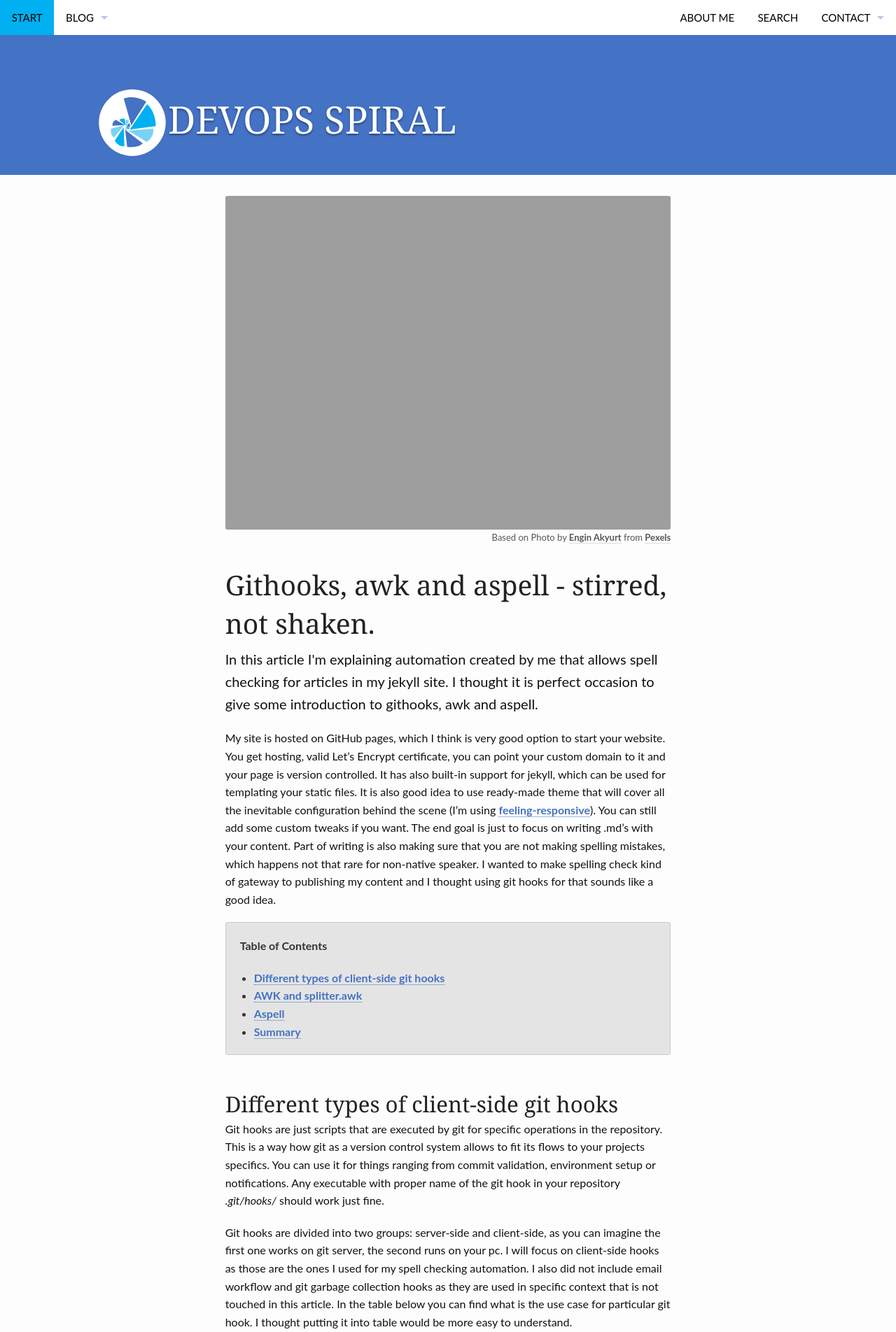
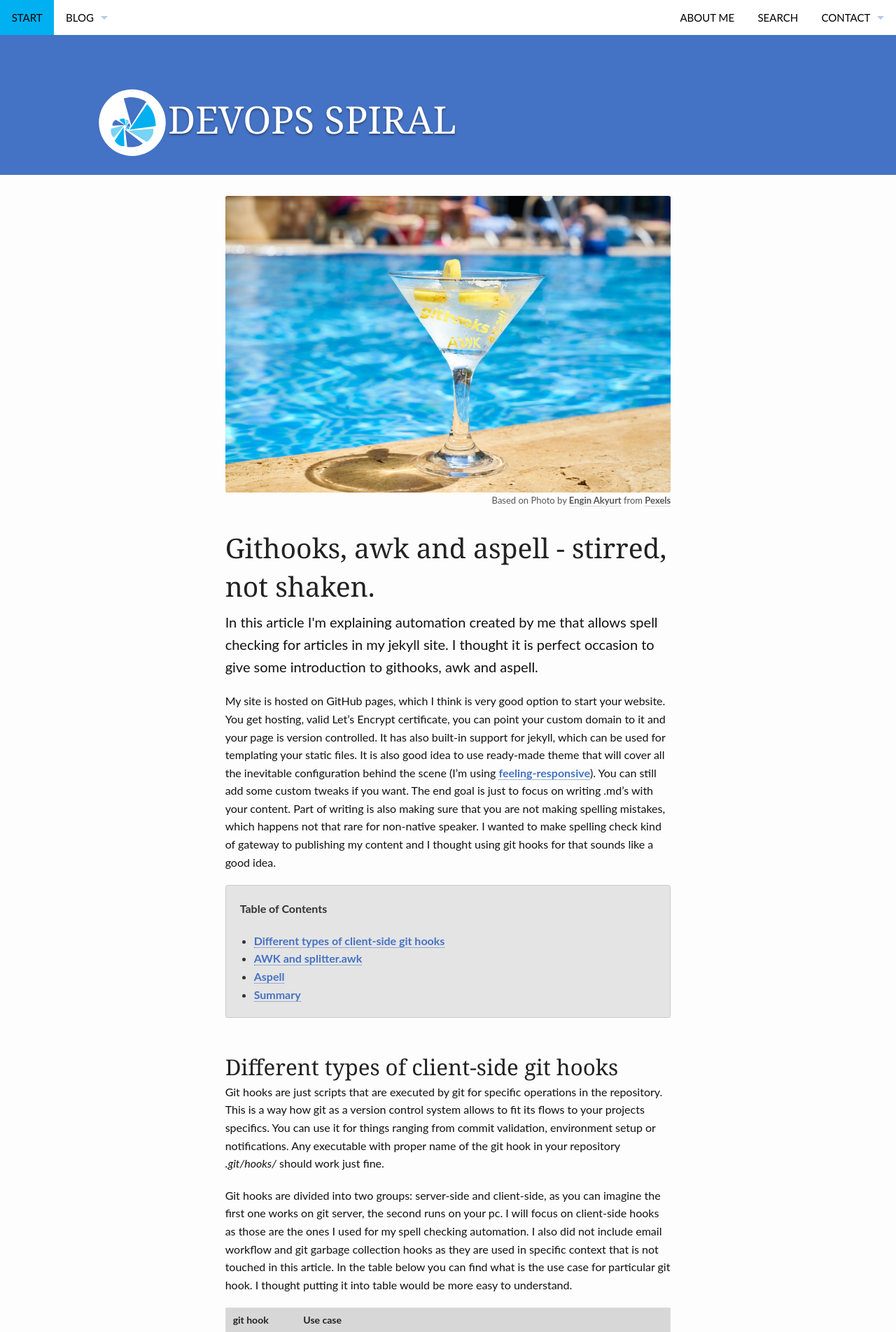
Before and after one commit to devopsspiral/devopsspiral.github.io, a Jekyll site: the page built from _posts/2019-10-23-githooks-awk-aspell.md, in a window 1280 px wide. Shown: the top 1904 px of the page at 70% size. Built offline with Jekyll 4.4.1, drawn with Linux system fonts in a browser that asks for light colours.

Commit message:
correct twitter card

```diff
--- a/_posts/2019-10-23-githooks-awk-aspell.md
+++ b/_posts/2019-10-23-githooks-awk-aspell.md
@@ -18,10 +18,10 @@ tags:
   - awk
   - githooks
 image:
-  homepage: "githooks-awk-aspell.png"
-  thumb: "githooks-awk-aspell.png"
-  header: "githooks-awk-aspell.png"
-  title: "githooks-awk-aspell.png"
+  homepage: "githooks-awk-aspell.jpg"
+  thumb: "githooks-awk-aspell.jpg"
+  header: "githooks-awk-aspell.jpg"
+  title: "githooks-awk-aspell.jpg"
   caption: 'Based on Photo by <a href="https://www.pexels.com/@enginakyurt?utm_content=attributionCopyText&utm_medium=referral&utm_source=pexels">Engin Akyurt</a> from <a href="https://www.pexels.com/photo/close-up-photo-of-martini-in-cocktail-glass-2531195/?utm_content=attributionCopyText&utm_medium=referral&utm_source=pexels">Pexels</a>'
 ---
 My site is hosted on GitHub pages, which I think is very good option to start your website. You get hosting, valid Let's Encrypt certificate, you can point your custom domain to it and your page is version controlled. It has also built-in support for jekyll, which can be used for templating your static files. It is also good idea to use ready-made theme that will cover all the inevitable configuration behind the scene (I'm using [feeling-responsive](https://phlow.github.io/feeling-responsive/)). You can still add some custom tweaks if you want. The end goal is just to focus on writing .md's with your content. Part of writing is also making sure that you are not making spelling mistakes, which happens not that rare for non-native speaker. I wanted to make spelling check kind of gateway to publishing my content and I thought using git hooks for that sounds like a good idea.
```
Also changed, not shown: images/githooks-awk-aspell.jpg (added).
